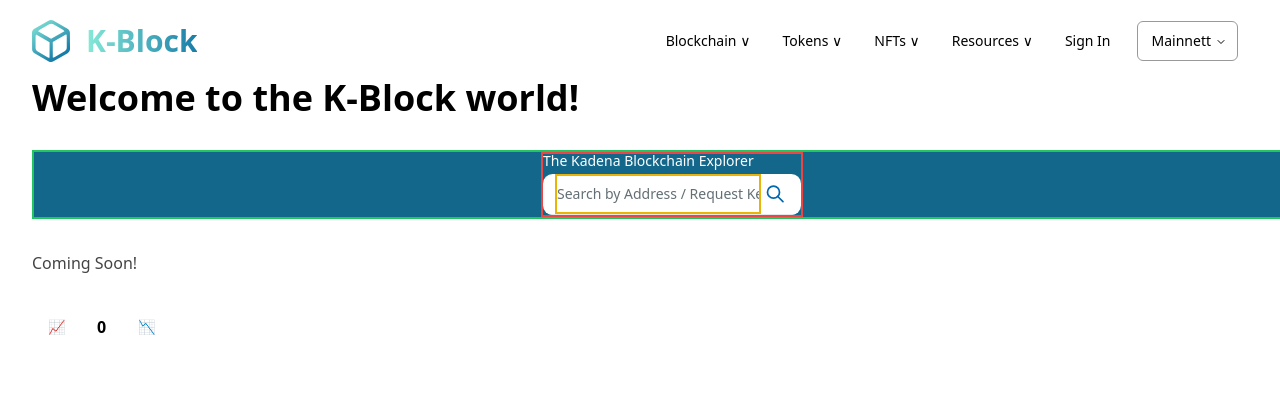
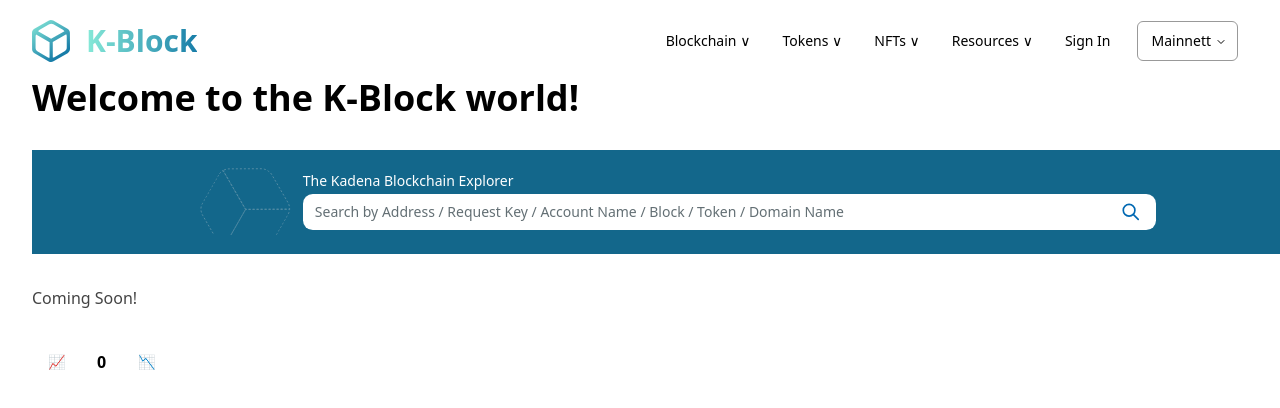
Before and after one commit to techfleetworks/k-block-app, a Next.js app: page / in a window 1280 px wide. Shown: the top 408 px of the page. Built offline with nearby package versions, Linux system fonts and the light colour scheme.

Commit message:
colhoe seaarchbar ors 7 c& center

```diff
--- a/src/components/common/searchbar/index.jsx
+++ b/src/components/common/searchbar/index.jsx
@@ -8,11 +8,25 @@ import {
 
 const Searchbar = () => {
     return (
-        <div className="flex justify-center bg-primary-b-500 w-screen border-green-500 border-2">
-            <div className="grid w-fit items-center gap-1.5 border-red-500 border-2">
+        <div className="flex justify-center bg-primary-b-500 w-screen">
+
+            <svg xmlns="http://www.w3.org/2000/svg" width="115" height="85" viewBox="0 0 115 85" fill="none">
+                <g clip-path="url(#clip0_650_15192)">
+                    <path d="M35.1053 20.4973L57.6007 59.3646L101.606 59.194C101.693 56.91 101.142 54.6063 99.9614 52.5646L83.9094 24.8345C81.7115 21.0323 77.647 18.7023 73.2573 18.7177L41.2146 18.8419C39.0366 18.849 36.9321 19.4375 35.1022 20.4955L35.1053 20.4973Z" stroke="#528BA4" stroke-miterlimit="10" stroke-dasharray="2 2" />
+                    <path d="M57.6005 59.3646L35.6073 97.6798C37.3384 98.5756 39.285 99.0693 41.3044 99.0577L73.3471 98.9335C77.7417 98.9167 81.7971 96.5524 83.9889 92.7347L99.9796 64.8805C100.994 63.1156 101.538 61.1575 101.614 59.1943L57.6054 59.3632L57.6005 59.3646Z" stroke="#528BA4" stroke-miterlimit="10" stroke-dasharray="2 2" />
+                    <path d="M30.5728 25.0404L14.5821 52.8946C12.3855 56.7135 12.3945 61.4079 14.5955 65.2119L30.6476 92.942C31.8374 94.9971 33.5717 96.6245 35.6044 97.6778L57.5976 59.3626L35.1022 20.4952C33.2521 21.5664 31.6743 23.1182 30.5697 25.0386L30.5728 25.0404Z" stroke="#528BA4" stroke-miterlimit="10" stroke-dasharray="2 2" />
+                </g>
+                <defs>
+                    <clipPath id="clip0_650_15192">
+                        <rect width="80.6473" height="89.4307" fill="white" transform="matrix(-0.866025 -0.5 -0.5 0.866025 114.558 40.3237)" />
+                    </clipPath>
+                </defs>
+            </svg>
+
+            <div className="grid py-6 w-2/3 items-center gap-1.5">
                 <Label htmlFor="search" className="text-neutral-n-0">The Kadena Blockchain Explorer</Label>
                 <Command id="search" >
-                    <CommandInput placeholder="Search by Address / Request Key / Account Name / Block / Token / Domain Name"  />
+                    <CommandInput placeholder="Search by Address / Request Key / Account Name / Block / Token / Domain Name" />
                 </Command>
             </div>
         </div>
--- a/src/components/ui/command.jsx
+++ b/src/components/ui/command.jsx
@@ -11,7 +11,7 @@ const Command = React.forwardRef(({ className, ...props }, ref) => (
   <CommandPrimitive
     ref={ref}
     className={cn(
-      "flex h-full  w-fit rounded-[9.756px] flex-col overflow-hidden bg-neutral-n-0 text-popover-foreground",
+      "  flex h-full w-full  rounded-[9.756px] flex-col bg-neutral-n-0 text-popover-foreground",
       className
     )}
     {...props}
@@ -32,11 +32,11 @@ const CommandDialog = ({ children, ...props }) => {
 }
 
 const CommandInput = React.forwardRef(({ className, ...props }, ref) => (
-  <div className="  w-fit  flex items-center border-b px-3" cmdk-input-wrapper="">
+  <div className="   flex items-center px-3" cmdk-input-wrapper="">
     <CommandPrimitive.Input
       ref={ref}
       className={cn(
-        " border-yellow-500 border-2 flex  w-fit rounded-md bg-transparent py-2 text-sm outline-none  placeholder:text-neutral-n-500 disabled:cursor-not-allowed disabled:opacity-50",
+        " flex w-full  rounded-md bg-transparent py-2 text-sm outline-none  placeholder:text-neutral-n-500 disabled:cursor-not-allowed disabled:opacity-50",
         className
       )}
       {...props}
@@ -44,12 +44,12 @@ const CommandInput = React.forwardRef(({ className, ...props }, ref) => (
     {/* <MagnifyingGlassIcon className="mr-2 h-4 w-4 shrink-0 opacity-50 text-semantic-b-300" /> */}
     <svg xmlns="http://www.w3.org/2000/svg" width="28" height="28" viewBox="0 0 28 28" fill="none">
       <g clip-path="url(#clip0_650_8282)">
-<path d="M16.7987 16.5063L21.9572 21.6649" stroke="#0068B2" stroke-width="1.71951" stroke-linecap="round" stroke-linejoin="round"/>
-<circle cx="12.5" cy="12.2073" r="6.01829" stroke="#0068B2" stroke-width="1.71951" stroke-linecap="round" stroke-linejoin="round"/>
+        <path d="M16.7987 16.5063L21.9572 21.6649" stroke="#0068B2" stroke-width="1.71951" stroke-linecap="round" stroke-linejoin="round" />
+        <circle cx="12.5" cy="12.2073" r="6.01829" stroke="#0068B2" stroke-width="1.71951" stroke-linecap="round" stroke-linejoin="round" />
       </g>
       <defs>
         <clipPath id="clip0_650_8282">
-<rect width="27.5122" height="27.5122" fill="white" transform="translate(0.463379 0.170898)"/>
+          <rect width="27.5122" height="27.5122" fill="white" transform="translate(0.463379 0.170898)" />
         </clipPath>
       </defs>
     </svg>
```
Lines whose indentation alone changed are shown as unchanged.
